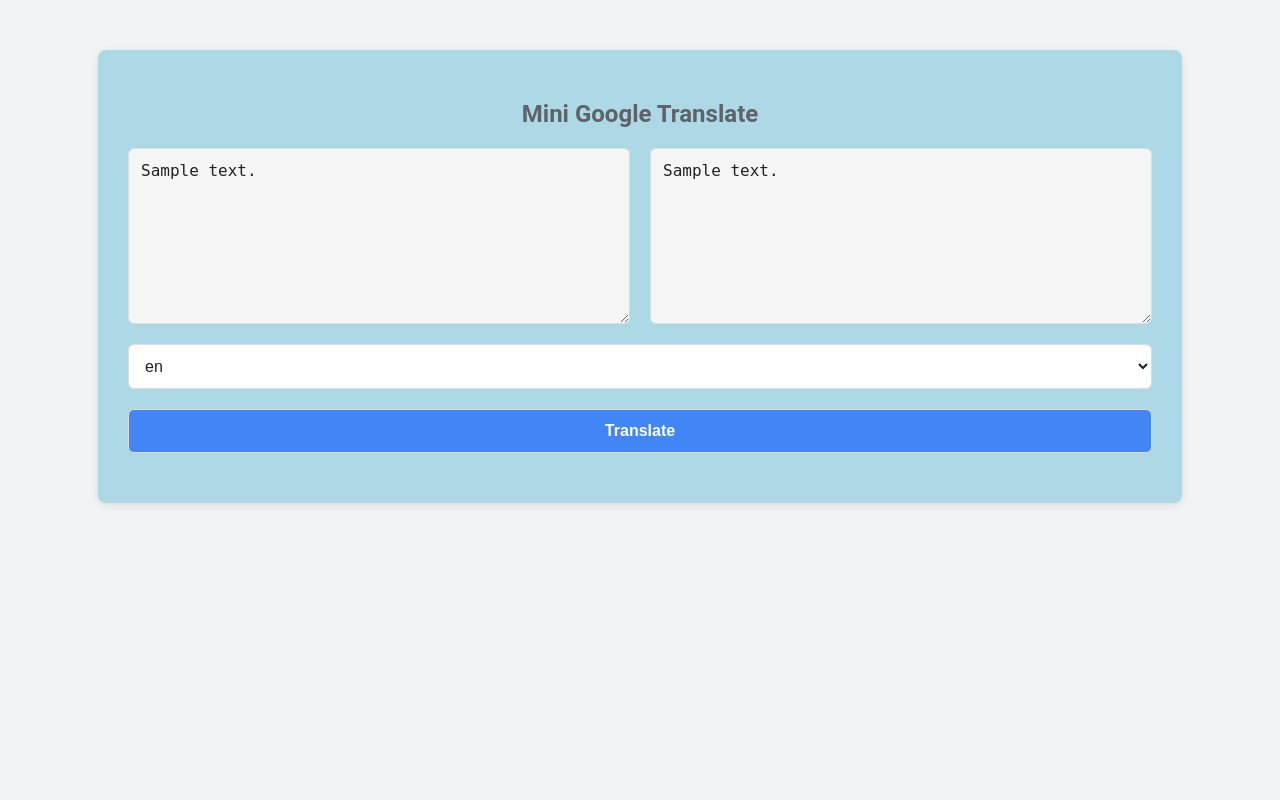
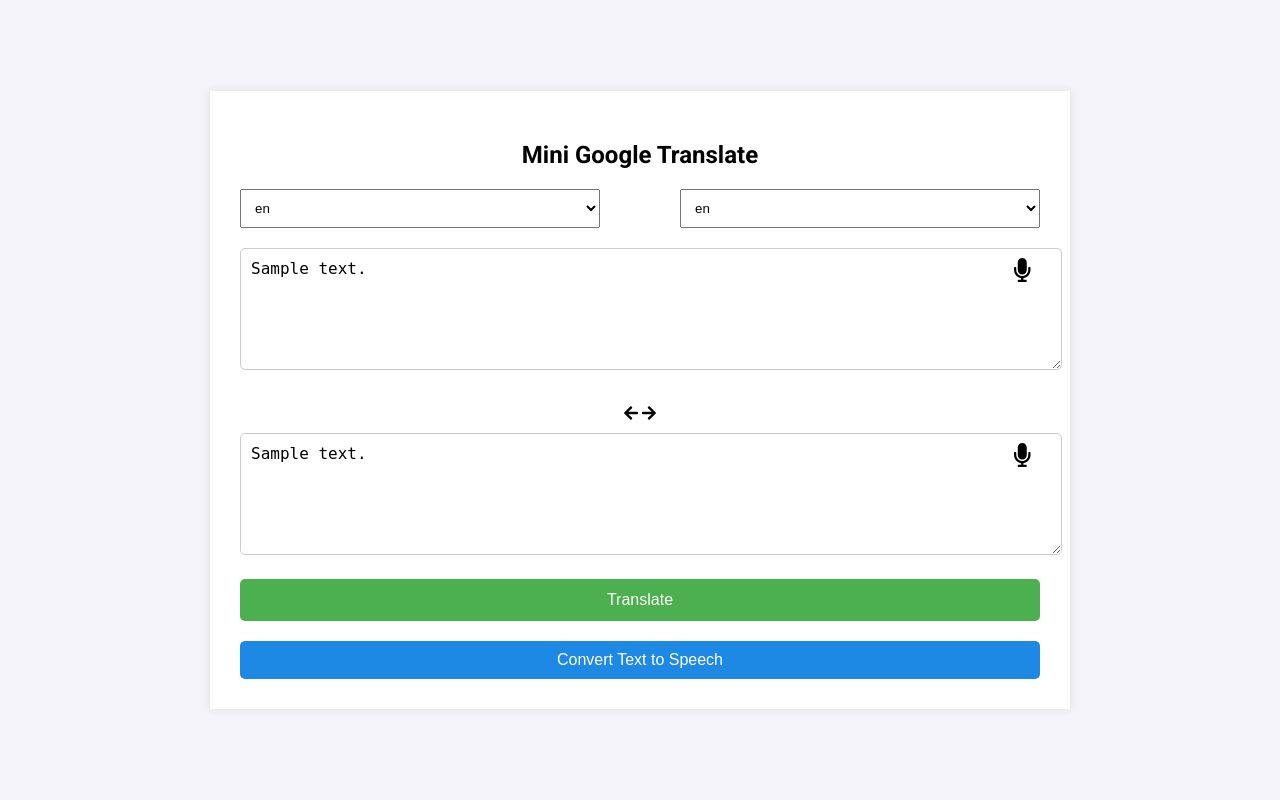
Before and after one commit to Baris000-eng/Mini_Google_Translate, a Flask app: template templates/index.html in a window 1280 px wide. Run offline with Flask 3, Linux system fonts and the light colour scheme; the template is opened without the code that fills it: most values are stand-ins (such as "Sample title", 1, 10 or a date in 2020).

Commit message:
translation app

```diff
--- a/main.py
+++ b/main.py
@@ -1,9 +1,12 @@
-from flask import Flask, render_template, request
+from flask import Flask, render_template, request, jsonify
 from googletrans import Translator
 from google_translate_constants import languages
+import speech_recognition as sr
+from gtts import gTTS
+import os
+import tempfile
 
 app = Flask(__name__)
-
 translator = Translator()
 
 @app.route('/')
@@ -12,7 +15,6 @@
 
 @app.route('/translate', methods=['POST'])
 def translate():
-    # Get the text and target language choice from the form
     text = request.form.get('text')
     target_language = request.form.get('target_language')
 
@@ -26,8 +28,34 @@
     else:
         translated_text = "Please provide some text to translate."
 
+    return render_template('index.html', translated_text=translated_text, text=text, target_language=target_language, langs=languages)
 
-    return render_template('index.html', translated_text=translated_text, text=text, target_language=target_language, langs=languages)
+
+@app.route('/stt', methods=['POST'])
+def stt():
+    recognizer = sr.Recognizer()
+    try:
+        with sr.Microphone() as source:
+            recognizer.adjust_for_ambient_noise(source)
+            print("Say something...")
+            audio = recognizer.listen(source)
+
+        text = recognizer.recognize_google(audio)
+        return jsonify({'text': text})
+    except Exception as e:
+        return jsonify({'error': str(e)})
+
+
+@app.route('/tts', methods=['POST'])
+def tts():
+    text = request.form.get('text')
+    if text:
+        tts = gTTS(text, lang='en')
+        temp_file = tempfile.NamedTemporaryFile(delete=False, suffix=".mp3")
+        tts.save(temp_file.name)
+        return jsonify({'audio_url': temp_file.name})
+    else:
+        return jsonify({'error': 'No text provided for TTS.'})
 
 if __name__ == '__main__':
     app.run(debug=True)
--- a/static/mini_google_translate_style.css
+++ b/static/mini_google_translate_style.css
@@ -2,76 +2,103 @@
     font-family: 'Roboto', sans-serif;
     margin: 0;
     padding: 0;
-    background-color: #f1f3f4;
+    display: flex;
+    justify-content: center;
+    align-items: center;
+    height: 100vh;
+    background-color: #f4f4f9;
 }
 
 .container {
-    width: 80%;
-    margin: 50px auto;
+    width: 100%;
+    max-width: 800px;
     padding: 30px;
-    background-color: lightblue;
-    border-radius: 8px;
-    box-shadow: 0 2px 10px rgba(0, 0, 0, 0.1);
+    background-color: white;
+    box-shadow: 0 0 10px rgba(0, 0, 0, 0.1);
 }
 
 h2 {
     text-align: center;
-    color: #5f6368;
+    margin-bottom: 20px;
+}
+
+.language-container {
+    display: flex;
+    justify-content: space-between;
+    margin-bottom: 20px;
+}
+
+.language-container select {
+    padding: 10px;
+    width: 45%;
 }
 
 .form-container {
     display: flex;
-    justify-content: space-between;
-    gap: 20px;
+    flex-direction: column;
+}
+
+.textarea-container {
+    position: relative;
+    margin-bottom: 20px;
 }
 
 textarea {
-    width: 48%;
-    height: 150px;
-    padding: 12px;
+    width: 100%;
+    padding: 10px;
+    height: 100px;
+    border-radius: 5px;
+    border: 1px solid #ccc;
     font-size: 16px;
-    border: 1px solid #dadce0;
-    border-radius: 6px;
-    margin-bottom: 20px;
-    resize: vertical;
-    background-color: whitesmoke;
-    color: #202124;
 }
 
-textarea:focus {
-    border-color: #4285f4;
-    outline: none;
+.stt-icon {
+    position: absolute;
+    right: 10px;
+    top: 10px;
+    font-size: 24px;
+    cursor: pointer;
 }
 
-select,
-button {
-    width: 100%;
-    padding: 12px;
-    margin-bottom: 20px;
-    font-size: 16px;
-    border: 1px solid #dadce0;
-    border-radius: 6px;
-    background-color: #fff;
-    color: #202124;
+.arrows {
+    text-align: center;
+    margin: 10px 0;
 }
 
-select:focus,
-button:focus {
-    outline: none;
-    border-color: #4285f4;
+.arrows i {
+    font-size: 24px;
+    color: #555;
+    margin: 0 10px;
 }
 
-button {
-    background-color: #4285f4;
+.translate-btn {
+    padding: 12px 20px;
+    background-color: #4CAF50;
     color: white;
+    border: none;
+    border-radius: 5px;
     cursor: pointer;
-    font-weight: bold;
+    width: 100%;
+    font-size: 16px;
 }
 
-button:hover {
-    background-color: #357ae8;
+.translate-btn:hover {
+    background-color: #45a049;
 }
 
-button:active {
-    background-color: #3367d6;
+.tts-btn {
+    padding: 10px 20px;
+    background-color: #1E88E5;
+    color: white;
+    border: none;
+    border-radius: 5px;
+    cursor: pointer;
+    font-size: 16px;
+    margin-top: 20px;
+    display: block;
+    width: 100%;
 }
+
+.tts-btn:hover {
+    background-color: #1565c0;
+}
--- a/templates/index.html
+++ b/templates/index.html
@@ -5,38 +5,115 @@
     <meta charset="UTF-8">
     <meta name="viewport" content="width=device-width, initial-scale=1.0">
     <title>Mini Google Translate</title>
+    <link href="https://fonts.googleapis.com/css2?family=Roboto:wght@400;500;700&display=swap" rel="stylesheet">
+    <script src="https://code.jquery.com/jquery-3.6.0.min.js"></script>
+    <script src="https://cdnjs.cloudflare.com/ajax/libs/font-awesome/5.15.3/js/all.min.js"></script>
     <link rel="stylesheet" href="../static/mini_google_translate_style.css">
 </head>
 
 <body>
-
     <div class="container">
         <h2>Mini Google Translate</h2>
 
         <form action="/translate" method="post">
-            <div class="form-container">
-                <!-- Left text area for the original text -->
-                <textarea name="text" placeholder="Enter text to translate" required>{{ text or '' }}</textarea>
+            <div class="language-container">
+                <select name="source_language" required>
+                    {% for code, language in langs.items() %}
+                    <option value="{{ code }}" {% if source_language == code %}selected{% endif %}>
+                        {{ language }}
+                    </option>
+                    {% endfor %}
+                </select>
 
-                <!-- Right text area for the translated text -->
-                <textarea name="translated_text" placeholder="Translated text will appear here"
-                    readonly>{{ translated_text or '' }}</textarea>
+                <select name="target_language" required>
+                    {% for code, language in langs.items() %}
+                    <option value="{{ code }}" {% if target_language == code %}selected{% endif %}>
+                        {{ language }}
+                    </option>
+                    {% endfor %}
+                </select>
             </div>
 
-            <!-- Language selector and button -->
-            <select name="target_language" required>
-                {% for code, language in langs.items() %}
-                <option value="{{ code }}" {% if target_language==code %}selected{% endif %}>
-                    {{ language }}
-                </option>
-                {% endfor %}
+            <div class="form-container">
+                <div class="textarea-container">
+                    <textarea id="stt-text" name="text" placeholder="Enter text to translate" required>{{ text or '' }}</textarea>
+                    <i id="stt-btn" class="fas fa-microphone stt-icon"></i>
+                </div>
 
-            </select>
+                <div class="arrows">
+                    <i class="fas fa-arrow-left"></i>
+                    <i class="fas fa-arrow-right"></i>
+                </div>
 
-            <button type="submit">Translate</button>
+                <div class="textarea-container">
+                    <textarea name="translated_text" class="translated-text" placeholder="Translated text will appear here" readonly>{{ translated_text or '' }}</textarea>
+                    <i id="stt-translate-btn" class="fas fa-microphone stt-icon"></i>
+                </div>
+            </div>
+
+            <div class="language-container">
+                <button type="submit" class="translate-btn">Translate</button>
+            </div>
         </form>
+
+        <button id="tts-btn" class="tts-btn">Convert Text to Speech</button>
+
+        <audio id="tts-audio" controls style="display:none;">
+            <source id="audio-source" type="audio/mp3">
+        </audio>
     </div>
 
+    <script>
+        $('#stt-btn').click(function () {
+            $.ajax({
+                url: '/stt',
+                type: 'POST',
+                success: function (response) {
+                    if (response.text) {
+                        $('#stt-text').val(response.text);
+                    } else {
+                        alert('Error: ' + response.error);
+                    }
+                }
+            });
+        });
+
+        $('#stt-translate-btn').click(function () {
+            $.ajax({
+                url: '/stt',
+                type: 'POST',
+                success: function (response) {
+                    if (response.text) {
+                        $('textarea[name="translated_text"]').val(response.text);
+                    } else {
+                        alert('Error: ' + response.error);
+                    }
+                }
+            });
+        });
+
+        $('#tts-btn').click(function () {
+            var text = $('textarea[name="translated_text"]').val();
+            if (text) {
+                $.ajax({
+                    url: '/tts',
+                    type: 'POST',
+                    data: { text: text },
+                    success: function (response) {
+                        if (response.audio_url) {
+                            $('#audio-source').attr('src', response.audio_url);
+                            $('#tts-audio')[0].load();
+                            $('#tts-audio')[0].play();
+                        } else {
+                            alert('Error: ' + response.error);
+                        }
+                    }
+                });
+            } else {
+                alert('Please enter text for TTS.');
+            }
+        });
+    </script>
 </body>
 
 </html>
```
Also changed, not shown: 2 other files.
